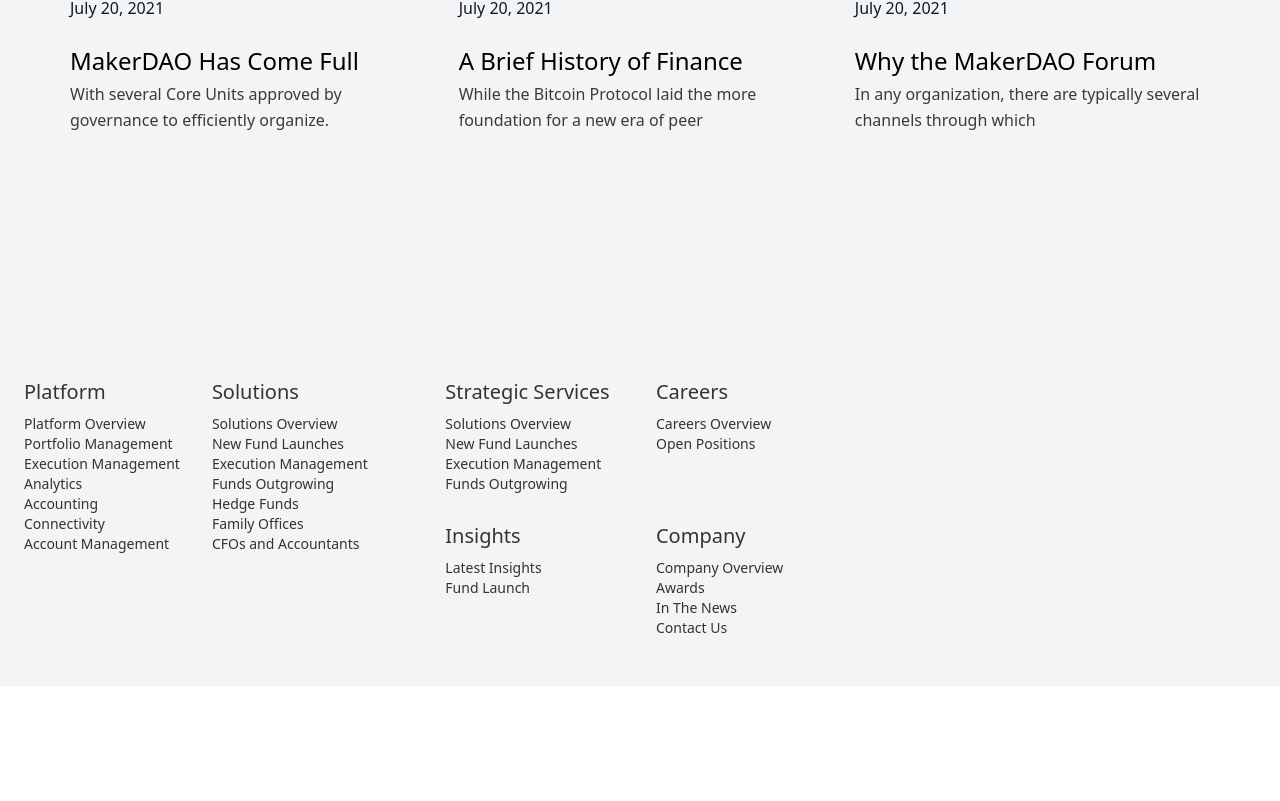
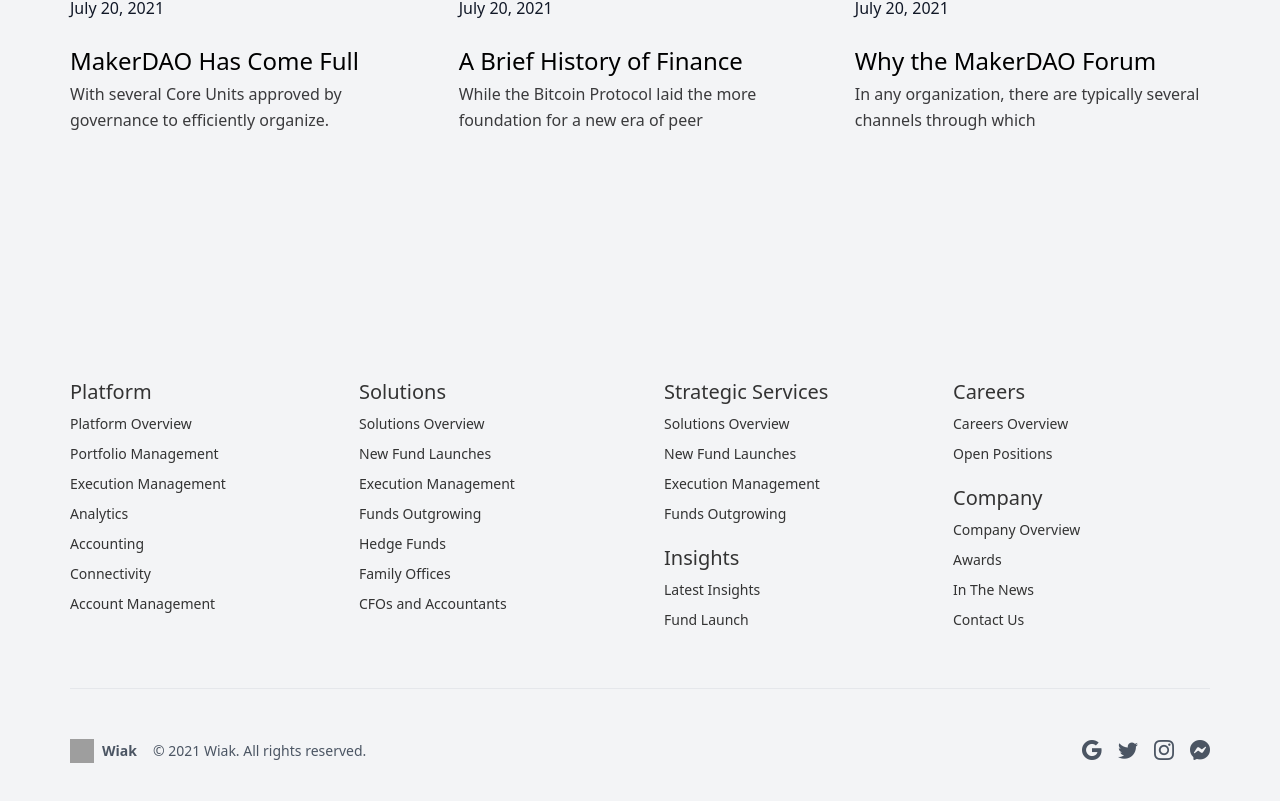
Before and after one commit to ArcadiiFlorean/React_Learn_Process_Web, a React (Vite) app: page / in a window 1280 px wide. Shown: the part 3132-3933 px from the top of the page. Before the commit the page ends 3818 px from the top, so only its background shows below. Built offline with nearby package versions, Linux system fonts and the light colour scheme; grey boxes are pictures that could not be loaded.

Commit message:
Add:second part footer

```diff
--- a/package.json
+++ b/package.json
@@ -10,6 +10,7 @@
     "preview": "vite preview"
   },
   "dependencies": {
+    "bootstrap-icons": "^1.13.1",
     "react": "^19.1.0",
     "react-dom": "^19.1.0"
   },
--- a/src/App.jsx
+++ b/src/App.jsx
@@ -7,6 +7,8 @@
 import StrengthSection from "./components/StrengthSection";
 import Blog from "./components/Blog";
 import Footer from "./components/Footer";
+import 'bootstrap-icons/font/bootstrap-icons.css';
+
 function App() {
   return (
     <div className="min-h-screen bg-gray-100 text-gray-900">
--- a/src/components/Footer.jsx
+++ b/src/components/Footer.jsx
@@ -1,68 +1,119 @@
-import React from "react"; function Footer() { return (
-<footer className="bg-gray-100 px-6 py-12 text-sm text-[#333] ">
-  <div
-    className="max-w-7xl mx-auto grid grid-cols-1 md:grid-cols-2 lg:grid-cols-3 gap-8"
-  >
-    {/* Left */}
-    <div className="flex flex-col sm:flex-row gap-8">
-      <ul>
-        <h3 className="font-custom3 font-medium text-[20px] mb-3">Platform</h3>
-        <li><a href="">Platform Overview</a></li>
-        <li><a href="">Portfolio Management</a></li>
-        <li><a href="">Execution Management</a></li>
-        <li><a href="">Analytics</a></li>
-        <li><a href="">Accounting</a></li>
-        <li><a href="">Connectivity</a></li>
-        <li><a href="">Account Management</a></li>
-      </ul>
+import React from "react";
 
-      <ul>
-        <h3 className="font-custom3 font-medium text-[20px] mb-3">Solutions</h3>
-        <li><a href="">Solutions Overview</a></li>
-        <li><a href="">New Fund Launches</a></li>
-        <li><a href="">Execution Management</a></li>
-        <li><a href="">Funds Outgrowing</a></li>
-        <li><a href="">Hedge Funds</a></li>
-        <li><a href="">Family Offices</a></li>
-        <li><a href="">CFOs and Accountants</a></li>
-      </ul>
-    </div>
+function Footer() {
+  return (
+    <footer className="bg-gray-100 text-sm text-[#333] w-full px-[20px] md:px-[60px] py-12">
+      <div className="max-w-[1140px] mx-auto grid grid-cols-1 lg:grid-cols-2 gap-12">
+        {/* LEFT SIDE - 2 columns */}
+        <div className="grid grid-cols-1 sm:grid-cols-2 gap-8">
+          <div>
+            <h3 className="font-custom3 font-medium text-[20px] mb-3">Platform</h3>
+            <ul>
+              {[
+                "Platform Overview",
+                "Portfolio Management",
+                "Execution Management",
+                "Analytics",
+                "Accounting",
+                "Connectivity",
+                "Account Management",
+              ].map((item, index) => (
+                <li key={index} className="mb-[10px]">
+                  <a href="">{item}</a>
+                </li>
+              ))}
+            </ul>
+          </div>
 
-    {/* Right */}
-    <div className="grid grid-cols-2  gap-8 ">
+          <div>
+            <h3 className="font-custom3 font-medium text-[20px] mb-3">Solutions</h3>
+            <ul>
+              {[
+                "Solutions Overview",
+                "New Fund Launches",
+                "Execution Management",
+                "Funds Outgrowing",
+                "Hedge Funds",
+                "Family Offices",
+                "CFOs and Accountants",
+              ].map((item, index) => (
+                <li key={index} className="mb-[10px]">
+                  <a href="">{item}</a>
+                </li>
+              ))}
+            </ul>
+          </div>
+        </div>
 
-      <ul>
-        <h3 className="font-custom3 font-medium text-[20px] mb-3">
-          Strategic Services
-        </h3>
-        <li><a href="">Solutions Overview</a></li>
-        <li><a href="">New Fund Launches</a></li>
-        <li><a href="">Execution Management</a></li>
-        <li><a href="">Funds Outgrowing</a></li>
-      </ul>
+        {/* RIGHT SIDE - 2 columns (top and bottom) */}
+        <div className="grid grid-cols-1 sm:grid-cols-2 gap-8">
+          <div>
+            <h3 className="font-custom3 font-medium text-[20px] mb-3">Strategic Services</h3>
+            <ul>
+              <li className="mb-[10px]"><a href="">Solutions Overview</a></li>
+              <li className="mb-[10px]"><a href="">New Fund Launches</a></li>
+              <li className="mb-[10px]"><a href="">Execution Management</a></li>
+              <li className="mb-[10px]"><a href="">Funds Outgrowing</a></li>
+            </ul>
 
-      <ul>
-        <h3 className="font-custom3 font-medium text-[20px] mb-3">Careers</h3>
-        <li><a href="">Careers Overview</a></li>
-        <li><a href="">Open Positions</a></li>
-      </ul>
+            <h3 className="font-custom3 font-medium text-[20px] mt-6 mb-3">Insights</h3>
+            <ul>
+              <li className="mb-[10px]"><a href="">Latest Insights</a></li>
+              <li className="mb-[10px]"><a href="">Fund Launch</a></li>
+            </ul>
+          </div>
 
-      <ul>
-        <h3 className="font-custom3 font-medium text-[20px] mb-3">Insights</h3>
-        <li><a href="">Latest Insights</a></li>
-        <li><a href="">Fund Launch</a></li>
-      </ul>
+          <div>
+            <h3 className="font-custom3 font-medium text-[20px] mb-3">Careers</h3>
+            <ul>
+              <li className="mb-[10px]"><a href="">Careers Overview</a></li>
+              <li className="mb-[10px]"><a href="">Open Positions</a></li>
+            </ul>
 
-      <ul>
-        <h3 className="font-custom3 font-medium text-[20px] mb-3">Company</h3>
-        <li><a href="">Company Overview</a></li>
-        <li><a href="">Awards</a></li>
-        <li><a href="">In The News</a></li>
-        <li><a href="">Contact Us</a></li>
-      </ul>
-    </div>
-  </div>
-  {/* Bottom */}
-  <div></div>
-</footer>
-); } export default Footer;
+            <h3 className="font-custom3 font-medium text-[20px] mt-6 mb-3">Company</h3>
+            <ul>
+              <li className="mb-[10px]"><a href="">Company Overview</a></li>
+              <li className="mb-[10px]"><a href="">Awards</a></li>
+              <li className="mb-[10px]"><a href="">In The News</a></li>
+              <li className="mb-[10px]"><a href="">Contact Us</a></li>
+            </ul>
+          </div>
+        </div>
+      </div>
+
+      {/* Bottom row: logo + text + icons */}
+      <div className="max-w-[1140px] mx-auto flex flex-col md:flex-row items-center justify-between gap-4 pt-12 border-t mt-12 text-gray-600">
+        <div className="flex items-center gap-2">
+          <img src="/logo.svg" alt="Wiak Logo" className="w-6 h-6" />
+          <span className="font-semibold">Wiak</span>
+          <span className="ml-2">&copy; 2021 Wiak. All rights reserved.</span>
+        </div>
+
+        <ul className="flex items-center gap-4">
+          <li>
+            <a href="#" aria-label="Google">
+              <i className="bi bi-google text-xl hover:text-blue-600 transition-colors"></i>
+            </a>
+          </li>
+          <li>
+            <a href="#" aria-label="Twitter">
+              <i className="bi bi-twitter text-xl hover:text-blue-400 transition-colors"></i>
+            </a>
+          </li>
+          <li>
+            <a href="#" aria-label="Instagram">
+              <i className="bi bi-instagram text-xl hover:text-pink-500 transition-colors"></i>
+            </a>
+          </li>
+          <li>
+            <a href="#" aria-label="Messenger">
+              <i className="bi bi-messenger text-xl hover:text-blue-500 transition-colors"></i>
+            </a>
+          </li>
+        </ul>
+      </div>
+    </footer>
+  );
+}
+
+export default Footer;
```
Also changed, not shown: src/components/index.html (deleted, +0 -72 lines), 1 other file (tests, documents, lock files or other folders).
